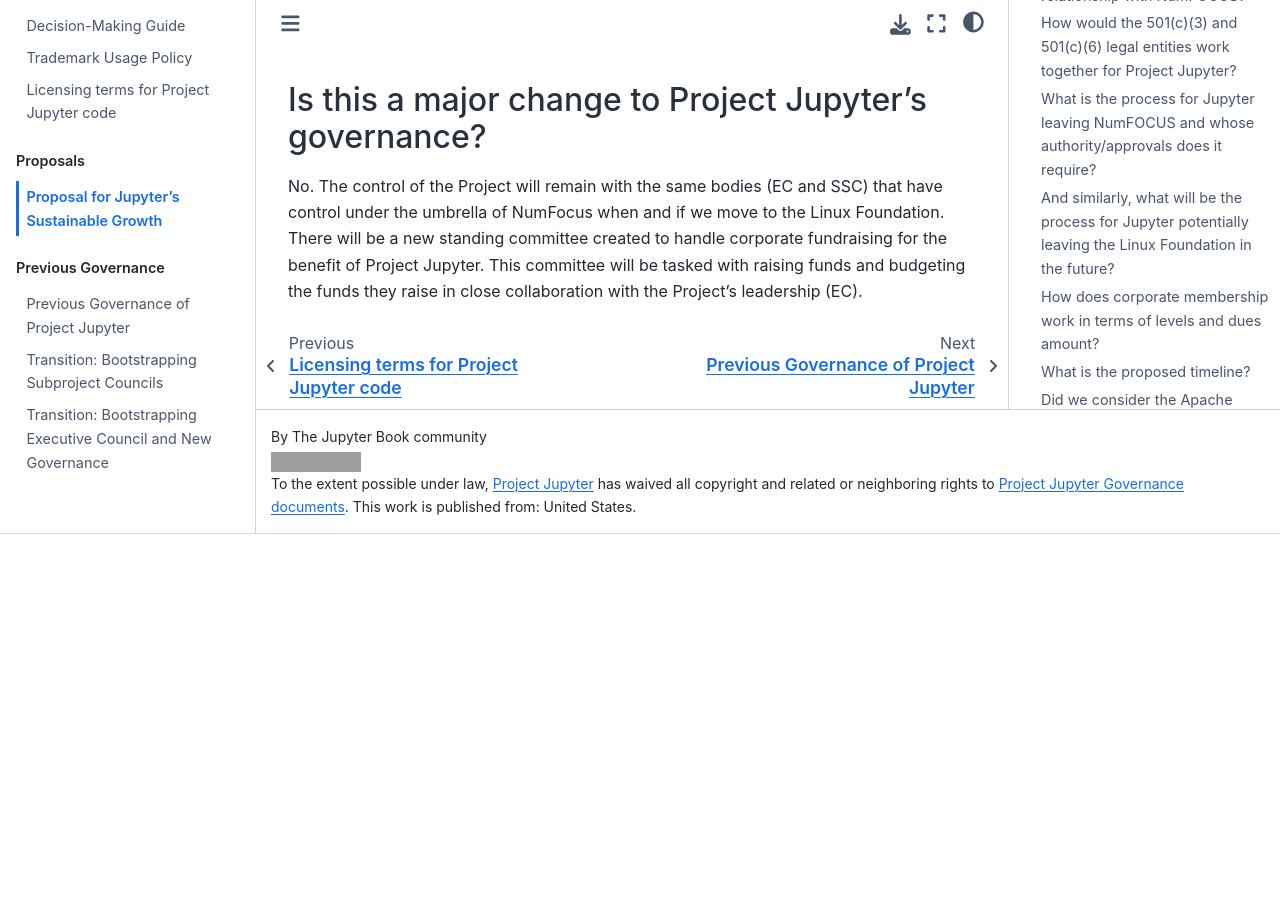
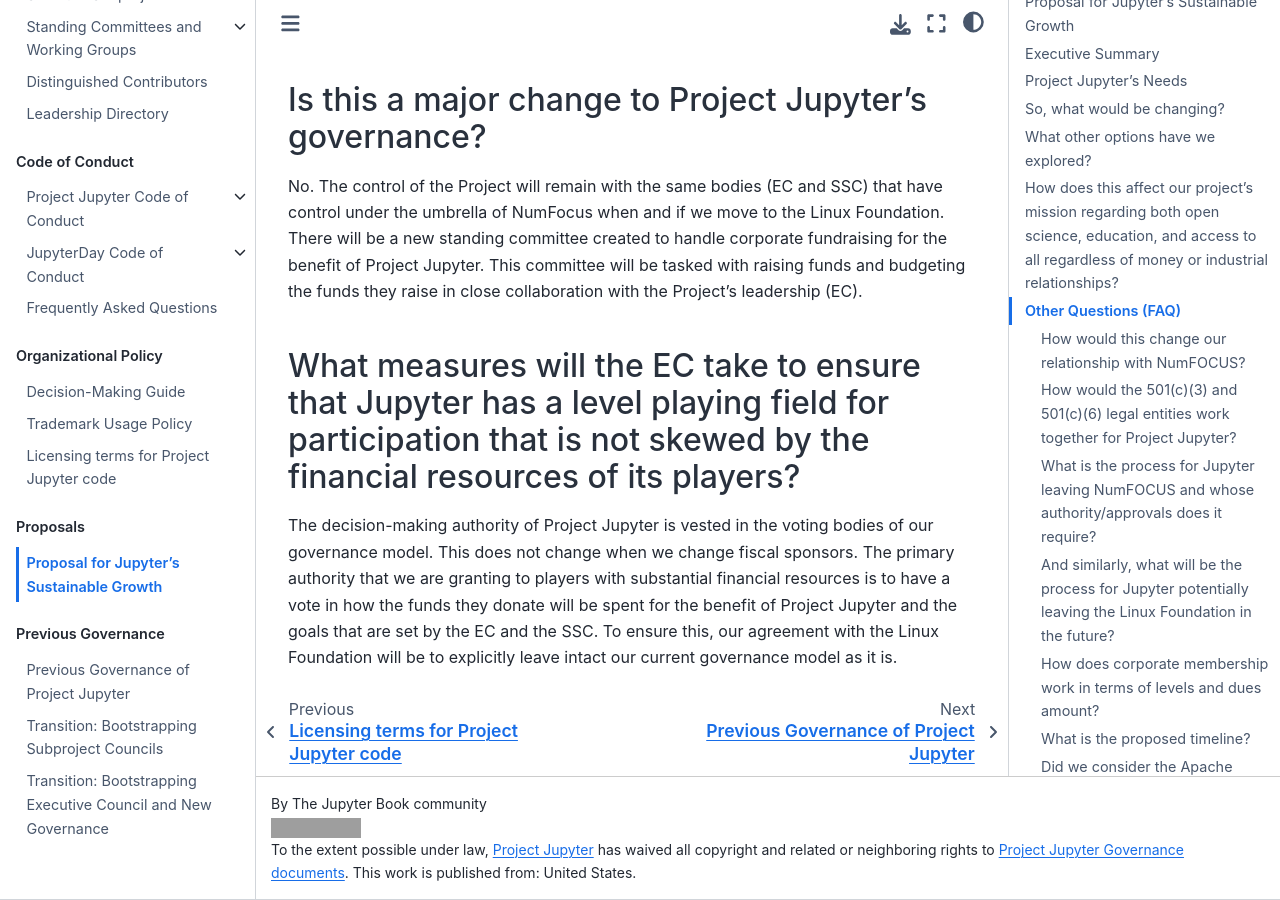
Before and after one commit to jupyter/governance, a Jupyter Book: the page built from linux-proposal.md, in a window 1280 px wide and 900 px high, scrolled down 6614 px. Built offline with Jupyter Book 1.0.4 settings and Sphinx 7.4.7 and the Sphinx Book theme 1.1.4, drawn with Linux system fonts in a browser that asks for light colours; pages that are not in the unit, such as notebooks, are missing from menus; before the commit the page ends 7148 px from its top, so only the background shows below that; grey boxes are pictures that could not be loaded.

Commit message:
Answer question about ensuring level playing field

```diff
--- a/linux-proposal.md
+++ b/linux-proposal.md
@@ -270,3 +270,13 @@
 corporate fundraising for the benefit of Project Jupyter. This committee will be
 tasked with raising funds and budgeting the funds they raise in close
 collaboration with the Project’s leadership (EC).
+
+## What measures will the EC take to ensure that Jupyter has a level playing field for participation that is not skewed by the financial resources of its players?
+
+The decision-making authority of Project Jupyter is vested in the voting bodies
+of our governance model. This does not change when we change fiscal sponsors.
+The primary authority that we are granting to players with substantial financial
+resources is to have a vote in how the funds they donate will be spent for the
+benefit of Project Jupyter and the goals that are set by the EC and the SSC. To
+ensure this, our agreement with the Linux Foundation will be to explicitly leave
+intact our current governance model as it is.
```
